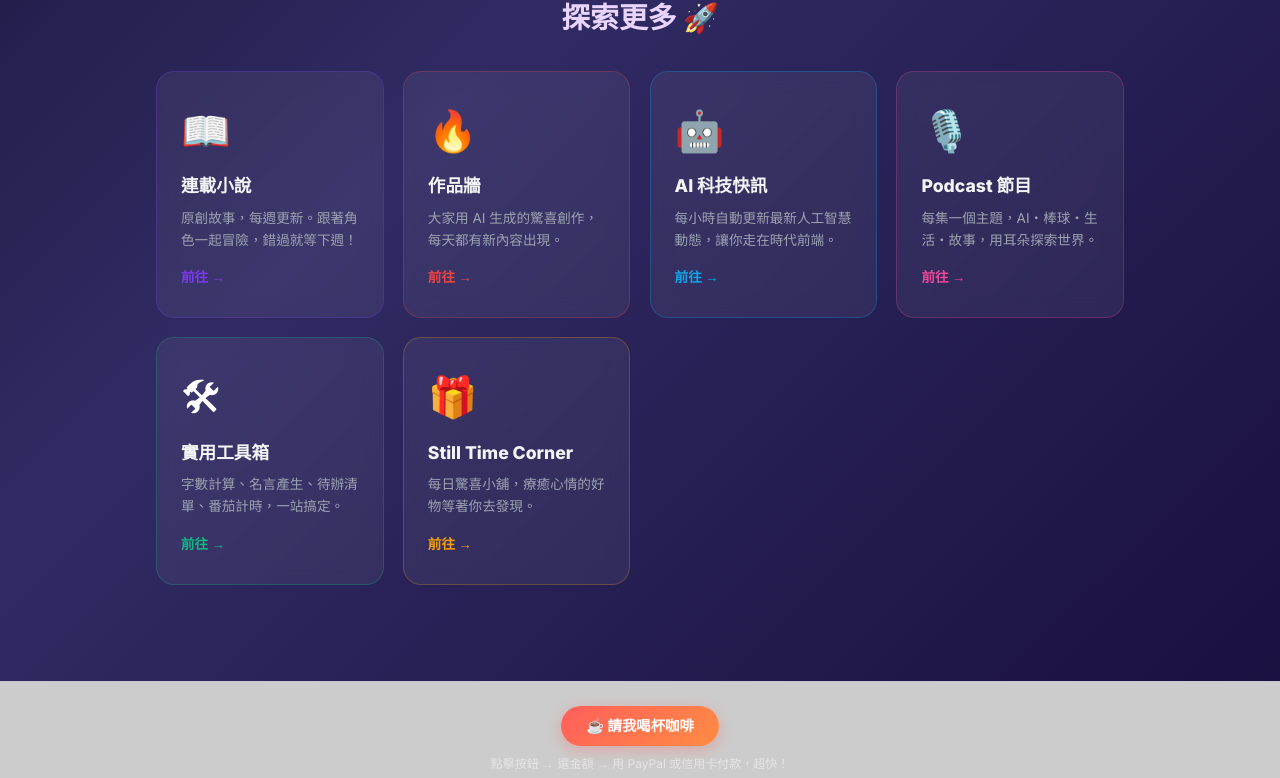
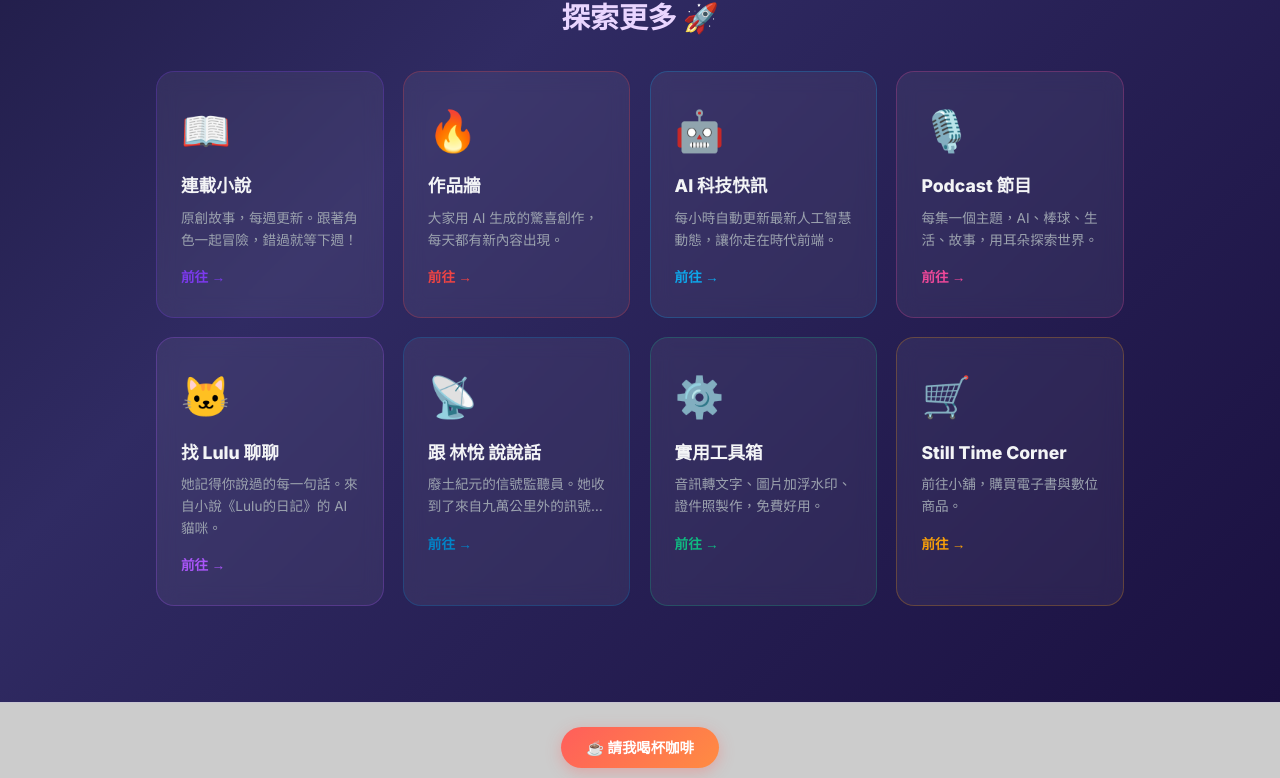
Before and after one commit to lululin221010/surprise-corner, a Next.js app: page / in a window 1280 px wide. Shown: the part 937-1715 px from the top of the page. Built offline with nearby package versions, Linux system fonts and the light colour scheme; no server answers; the database is empty.

Commit message:
feat: 首頁加入 Lulu 與林悅聊天入口卡片

```diff
--- a/src/app/novels/[novelId]/page.tsx
+++ b/src/app/novels/[novelId]/page.tsx
@@ -1,4 +1,4 @@
-// 📄 路徑：src/app/novels/[novelId]/page.tsx
+// 📄 檔案路徑：src/app/novels/[novelId]/page.tsx
 
 import Link from 'next/link'
 import { notFound } from 'next/navigation'
@@ -6,16 +6,32 @@ import { Metadata } from 'next'
 import novelsData from '@/data/novels.json'
 import chaptersData from '@/data/chapters.json'
 
-// ✅ 改用 isFree 欄位，FREE_CHAPTERS 僅保留給電子書尾頁文字說明
 const FREE_CHAPTERS = 10
 
-// ✅ 判斷章節是否已到發布日（台灣時區 UTC+8）
 function isPublishedByDate(publishedAt: string): boolean {
   const now = new Date()
   const taiwanToday = new Date(now.getTime() + 8 * 60 * 60 * 1000)
     .toISOString()
     .slice(0, 10)
   return publishedAt <= taiwanToday
+}
+
+// 每本小說對應的角色聊天頁面
+const NOVEL_CHAT: Record<string, { path: string; label: string; color: string; border: string; textColor: string }> = {
+  'lulu-diary': {
+    path: '/chat/lulu',
+    label: '🐱 找 Lulu 聊聊',
+    color: 'linear-gradient(135deg, rgba(124,58,237,0.2), rgba(168,85,247,0.15))',
+    border: 'rgba(167,139,250,0.35)',
+    textColor: '#c4b5fd',
+  },
+  'the-last-signal': {
+    path: '/chat/signal',
+    label: '📡 跟 林悅 說說話',
+    color: 'linear-gradient(135deg, rgba(14,165,233,0.2), rgba(2,132,199,0.15))',
+    border: 'rgba(125,211,252,0.35)',
+    textColor: '#7dd3fc',
+  },
 }
 
 interface Props { params: Promise<{ novelId: string }> }
@@ -39,17 +55,16 @@ export default async function NovelPage({ params }: Props) {
     .filter(c => c.novelId === novelId && c.isPublished)
     .sort((a, b) => a.chapterNumber - b.chapterNumber)
 
-  // ✅ 修正：用 isFree === true 且日期已到，才算免費可讀章節
   const freeChapters = chapters.filter(
     c => c.isFree === true && isPublishedByDate(c.publishedAt)
   )
 
-  // ✅ 修正：isFree !== true 或日期未到，都算鎖定章節
   const lockedChapters = chapters.filter(
     c => c.isFree !== true || !isPublishedByDate(c.publishedAt)
   )
 
   const ebookAvailable = freeChapters.length > 0
+  const chatInfo = NOVEL_CHAT[novelId]
 
   return (
     <>
@@ -100,7 +115,7 @@ export default async function NovelPage({ params }: Props) {
 
       <main className="novel-page">
 
-        {/* 小說資訊 Hero */}
+        {/* 小說 Hero */}
         <div className="novel-hero">
           <div className="novel-cover-box">
             <span>{novel.title[0]}</span>
@@ -120,15 +135,39 @@ export default async function NovelPage({ params }: Props) {
               ))}
             </div>
 
-            {/* 電子書入口：有免費章節才顯示 */}
+            {/* 電子書按鈕 */}
             {ebookAvailable && (
               <div className="ebook-btn-row">
                 <Link href={`/novels/${novelId}/ebook`} className="ebook-btn">
-                  📖 電子書試讀
+                  📖 免費試讀電子書
                 </Link>
                 <span className="ebook-btn-hint">
-                  免費開放前 {freeChapters.length} 章・可下載 PDF
+                  前 {freeChapters.length} 章免費，可匯出 PDF
                 </span>
+              </div>
+            )}
+
+            {/* 角色聊天按鈕 */}
+            {chatInfo && (
+              <div style={{ marginTop: '4px' }}>
+                <Link
+                  href={chatInfo.path}
+                  style={{
+                    display: 'inline-flex', alignItems: 'center', gap: '6px',
+                    padding: '7px 18px',
+                    background: chatInfo.color,
+                    border: `1px solid ${chatInfo.border}`,
+                    color: chatInfo.textColor,
+                    textDecoration: 'none',
+                    fontFamily: 'Georgia, serif',
+                    fontSize: '0.8rem',
+                    letterSpacing: '0.06em',
+                    borderRadius: '4px',
+                    transition: 'all 0.2s',
+                  }}
+                >
+                  {chatInfo.label}
+                </Link>
               </div>
             )}
           </div>
@@ -162,8 +201,8 @@ export default async function NovelPage({ params }: Props) {
           {lockedChapters.length > 0 && (
             <div className="lock-notice">
               <p>
-                每週一・三・五更新一章，記得常回來 💜<br />
-                等待期間，去小舖找找驚喜？
+                後續章節為付費內容，前往小舖解鎖完整故事。<br />
+                一次購買，永久閱讀。
               </p>
               <a
                 href={novel.shopUrl || "https://still-time-corner.vercel.app/digital"}
@@ -171,14 +210,14 @@ export default async function NovelPage({ params }: Props) {
                 rel="noopener noreferrer"
                 className="shop-btn"
               >
-                🔑 前往小舖解鎖完整版 →
+                🛒 前往小舖購買完整版
               </a>
             </div>
           )}
 
           <div style={{ marginTop: '3rem', paddingTop: '2rem', borderTop: '1px solid rgba(255,255,255,0.04)' }}>
             <Link href="/novels" style={{ fontSize: '0.82rem', color: '#5a4a3a', textDecoration: 'none', letterSpacing: '0.05em' }}>
-              ← 所有小說
+              ← 返回小說列表
             </Link>
           </div>
         </div>
--- a/src/app/page.tsx
+++ b/src/app/page.tsx
@@ -1,16 +1,16 @@
 'use client';
 // 📄 檔案路徑：src/app/page.tsx
-// 功能：首頁 - 粒子動畫 + 打字機效果 + 霓虹卡片
 
 import { useEffect, useState, useRef } from 'react';
 import Link from 'next/link';
 
 const TYPEWRITER_TEXTS = [
-  '每天不一樣的小驚喜，等你來發現 ✨',
-  '連載小說，每週更新原創故事 📖',
-  '最新 AI 科技快訊，掌握未來趨勢 🤖',
-  '實用工具箱，讓你的生活更有效率 🛠',
-  'Podcast 上線！用耳朵聽世界 🎙️',   // ✅ 新增打字機文字
+  '每天不一樣的小驚喜，等你來揭曉',
+  '連載小說，每週更新原創故事',
+  '最新 AI 新聞，輕鬆掌握科技脈動',
+  '留下你的心情，與陌生人共鳴',
+  'Podcast 節目，用耳朵探索世界',
+  '跟小說角色對話，你說，她記得',
 ];
 
 const FEATURES = [
@@ -41,23 +41,39 @@ const FEATURES = [
   {
     icon: '🎙️',
     title: 'Podcast 節目',
-    desc: '每集一個主題，AI・棒球・生活・故事，用耳朵探索世界。',   // ✅ 新增
+    desc: '每集一個主題，AI、棒球、生活、故事，用耳朵探索世界。',
     href: '/podcast',
     color: '#ec4899',
     glow: 'rgba(236,72,153,0.4)',
   },
   {
-    icon: '🛠',
+    icon: '🐱',
+    title: '找 Lulu 聊聊',
+    desc: '她記得你說過的每一句話。來自小說《Lulu的日記》的 AI 貓咪。',
+    href: '/chat/lulu',
+    color: '#a855f7',
+    glow: 'rgba(168,85,247,0.4)',
+  },
+  {
+    icon: '📡',
+    title: '跟 林悅 說說話',
+    desc: '廢土紀元的信號監聽員。她收到了來自九萬公里外的訊號…',
+    href: '/chat/signal',
+    color: '#0284c7',
+    glow: 'rgba(2,132,199,0.4)',
+  },
+  {
+    icon: '⚙️',
     title: '實用工具箱',
-    desc: '字數計算、名言產生、待辦清單、番茄計時，一站搞定。',
+    desc: '音訊轉文字、圖片加浮水印、證件照製作，免費好用。',
     href: '/tools',
     color: '#10b981',
     glow: 'rgba(16,185,129,0.4)',
   },
   {
-    icon: '🎁',
+    icon: '🛒',
     title: 'Still Time Corner',
-    desc: '每日驚喜小舖，療癒心情的好物等著你去發現。',
+    desc: '前往小舖，購買電子書與數位商品。',
     href: 'https://still-time-corner.vercel.app/',
     color: '#f59e0b',
     glow: 'rgba(245,158,11,0.4)',
@@ -163,7 +179,7 @@ function Typewriter() {
 export default function Home() {
   const [surprise, setSurprise] = useState<{ title?: string; content?: string; message?: string; type?: string } | null>(null);
   const [revealed, setRevealed] = useState(false);
-const [showInstall, setShowInstall] = useState(false);
+  const [showInstall, setShowInstall] = useState(false);
   const today = new Date().toLocaleDateString('zh-TW', { year: 'numeric', month: '2-digit', day: '2-digit' });
 
   useEffect(() => {
@@ -201,7 +217,7 @@ const [showInstall, setShowInstall] = useState(false);
             Surprise Corner
           </h1>
           <Typewriter />
-        <button
+          <button
             onClick={() => setShowInstall(true)}
             style={{
               marginTop: '1rem', background: 'rgba(124,58,237,0.3)',
@@ -210,7 +226,7 @@ const [showInstall, setShowInstall] = useState(false);
               fontSize: '0.9rem', fontWeight: 700, cursor: 'pointer',
             }}
           >
-            📲 加入桌面，隨時追更新！
+            📲 加入桌面，隨時追更！
           </button>
 
           {showInstall && (
@@ -226,19 +242,19 @@ const [showInstall, setShowInstall] = useState(false);
                   📲 加入桌面
                 </h3>
                 <div style={{ marginBottom: '1rem' }}>
-                  <p style={{ color: '#c4b5fd', fontWeight: 700, marginBottom: '0.8rem' }}>💻 電腦版 Chrome</p>
-                  {['用 Chrome 開啟驚喜角落', '點網址列右側 ⊕ 安裝按鈕', '點「安裝 Surprise Corner」', '完成！開始功能表出現圖示'].map((s, i) => (
+                  <p style={{ color: '#c4b5fd', fontWeight: 700, marginBottom: '0.8rem' }}>🍎 iPhone / Chrome</p>
+                  {['用 Chrome 開啟本站', '點右上角三個點', '點「新增至主畫面」', '確認，桌面就出現了'].map((s, i) => (
                     <div key={i} style={{ display: 'flex', gap: '0.8rem', marginBottom: '0.5rem', alignItems: 'center' }}>
-                      <span style={{ background: '#7c3aed', borderRadius: '50%', width: '24px', height: '24px', display: 'flex', alignItems: 'center', justifyContent: 'center', fontSize: '0.8rem', fontWeight: 800, flexShrink: 0 }}>{i+1}</span>
+                      <span style={{ background: '#7c3aed', borderRadius: '50%', width: '24px', height: '24px', display: 'flex', alignItems: 'center', justifyContent: 'center', fontSize: '0.8rem', fontWeight: 800, flexShrink: 0 }}>{i + 1}</span>
                       <span style={{ color: '#d1d5db', fontSize: '0.9rem' }}>{s}</span>
                     </div>
                   ))}
                 </div>
                 <div style={{ marginBottom: '1.5rem' }}>
-                  <p style={{ color: '#c4b5fd', fontWeight: 700, marginBottom: '0.8rem' }}>📱 手機版 Chrome</p>
-                  {['用 Chrome 開啟驚喜角落', '點右上角 ⋮ 選單', '選「新增到主畫面」', '完成！桌面出現圖示'].map((s, i) => (
+                  <p style={{ color: '#c4b5fd', fontWeight: 700, marginBottom: '0.8rem' }}>🤖 Android / Chrome</p>
+                  {['用 Chrome 開啟本站', '點右上角三個點', '點「安裝應用程式」', '確認，主畫面出現圖示'].map((s, i) => (
                     <div key={i} style={{ display: 'flex', gap: '0.8rem', marginBottom: '0.5rem', alignItems: 'center' }}>
-                      <span style={{ background: '#ec4899', borderRadius: '50%', width: '24px', height: '24px', display: 'flex', alignItems: 'center', justifyContent: 'center', fontSize: '0.8rem', fontWeight: 800, flexShrink: 0 }}>{i+1}</span>
+                      <span style={{ background: '#ec4899', borderRadius: '50%', width: '24px', height: '24px', display: 'flex', alignItems: 'center', justifyContent: 'center', fontSize: '0.8rem', fontWeight: 800, flexShrink: 0 }}>{i + 1}</span>
                       <span style={{ color: '#d1d5db', fontSize: '0.9rem' }}>{s}</span>
                     </div>
                   ))}
@@ -256,7 +272,7 @@ const [showInstall, setShowInstall] = useState(false);
           <p style={{ color: '#7c7a9e', fontSize: '0.85rem', marginTop: '0.5rem' }}>今天日期：{today}</p>
         </header>
 
-        {/* 今日驚喜卡 */}
+        {/* 今日驚喜 */}
         <div style={{ maxWidth: '600px', margin: '0 auto 4rem', padding: '0 1rem', animation: 'fadeInUp 1s ease 0.2s both' }}>
           <div style={{
             background: 'rgba(255,255,255,0.07)', backdropFilter: 'blur(20px)',
@@ -285,7 +301,7 @@ const [showInstall, setShowInstall] = useState(false);
               </>
             ) : surprise ? (
               <>
-                <div style={{ fontSize: '2rem', marginBottom: '0.8rem' }}>🌟</div>
+                <div style={{ fontSize: '2rem', marginBottom: '0.8rem' }}>🎉</div>
                 <h2 style={{ fontSize: '1.4rem', fontWeight: 800, margin: '0 0 1rem', color: '#e9d5ff' }}>
                   {surprise.title || surprise.type}
                 </h2>
@@ -299,20 +315,20 @@ const [showInstall, setShowInstall] = useState(false);
                     color: '#fff', padding: '0.6rem 1.5rem', borderRadius: '30px',
                     textDecoration: 'none', fontWeight: 700, fontSize: '0.9rem',
                   }}>
-                  意猶未盡？去小舖逛逛 →
+                  🛒 逛逛小舖，發現更多
                 </a>
               </>
             ) : (
               <>
-                <div style={{ fontSize: '2rem', marginBottom: '0.8rem' }}>📬</div>
+                <div style={{ fontSize: '2rem', marginBottom: '0.8rem' }}>🌙</div>
                 <h2 style={{ fontSize: '1.3rem', fontWeight: 700, margin: '0 0 0.5rem' }}>準備中...</h2>
-                <p style={{ color: '#9ca3af' }}>連載從 2/6 正式開始，每天都有新驚喜等著你！</p>
+                <p style={{ color: '#9ca3af' }}>每天 早上 8 點更新，明天再來看今天的驚喜吧！</p>
               </>
             )}
           </div>
         </div>
 
-        {/* 功能卡片 */}
+        {/* 探索更多 */}
         <section style={{ maxWidth: '1000px', margin: '0 auto', padding: '0 1rem 6rem' }}>
           <h2 style={{ textAlign: 'center', fontSize: '1.8rem', fontWeight: 800, marginBottom: '2rem', color: '#e9d5ff' }}>
             探索更多 🚀
```
